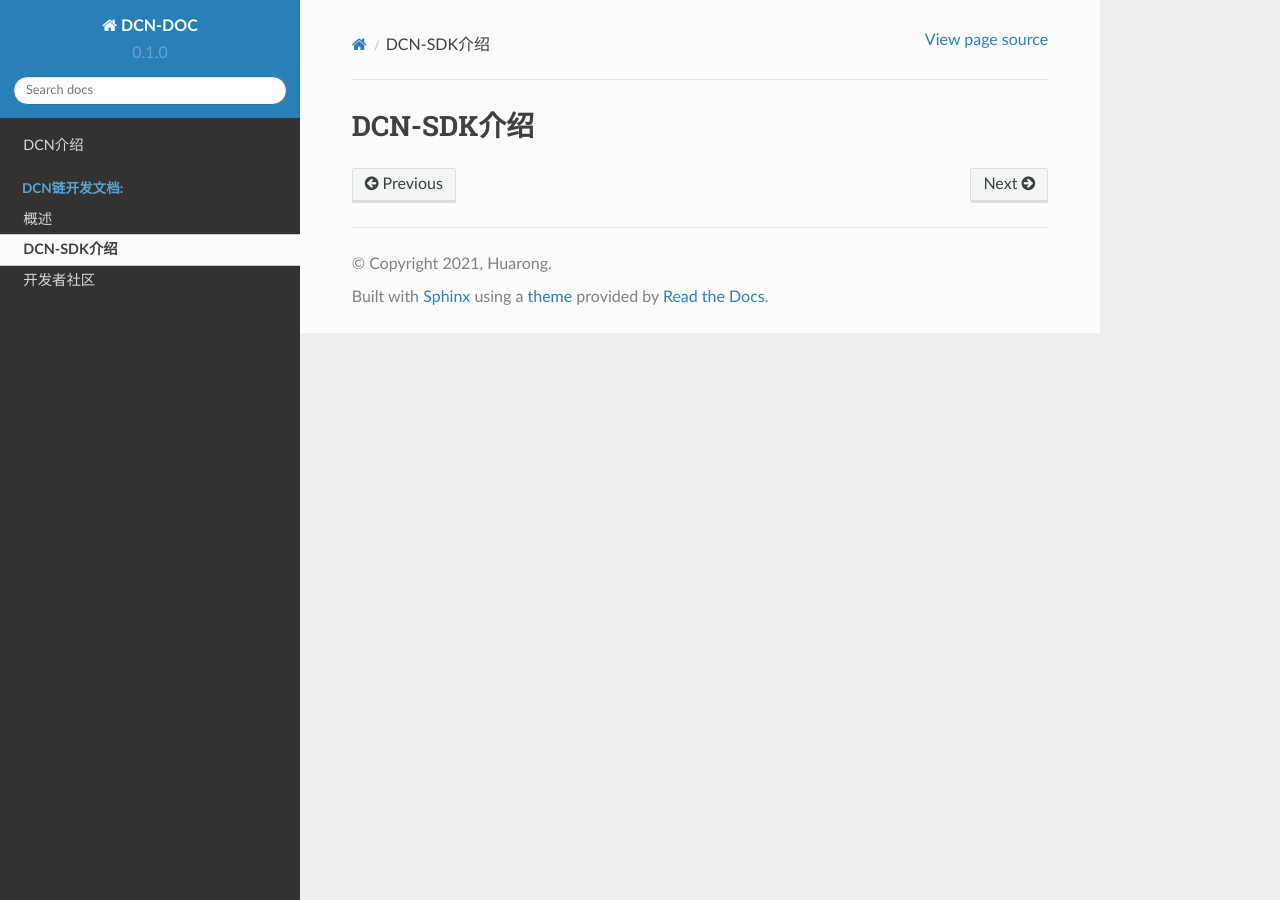
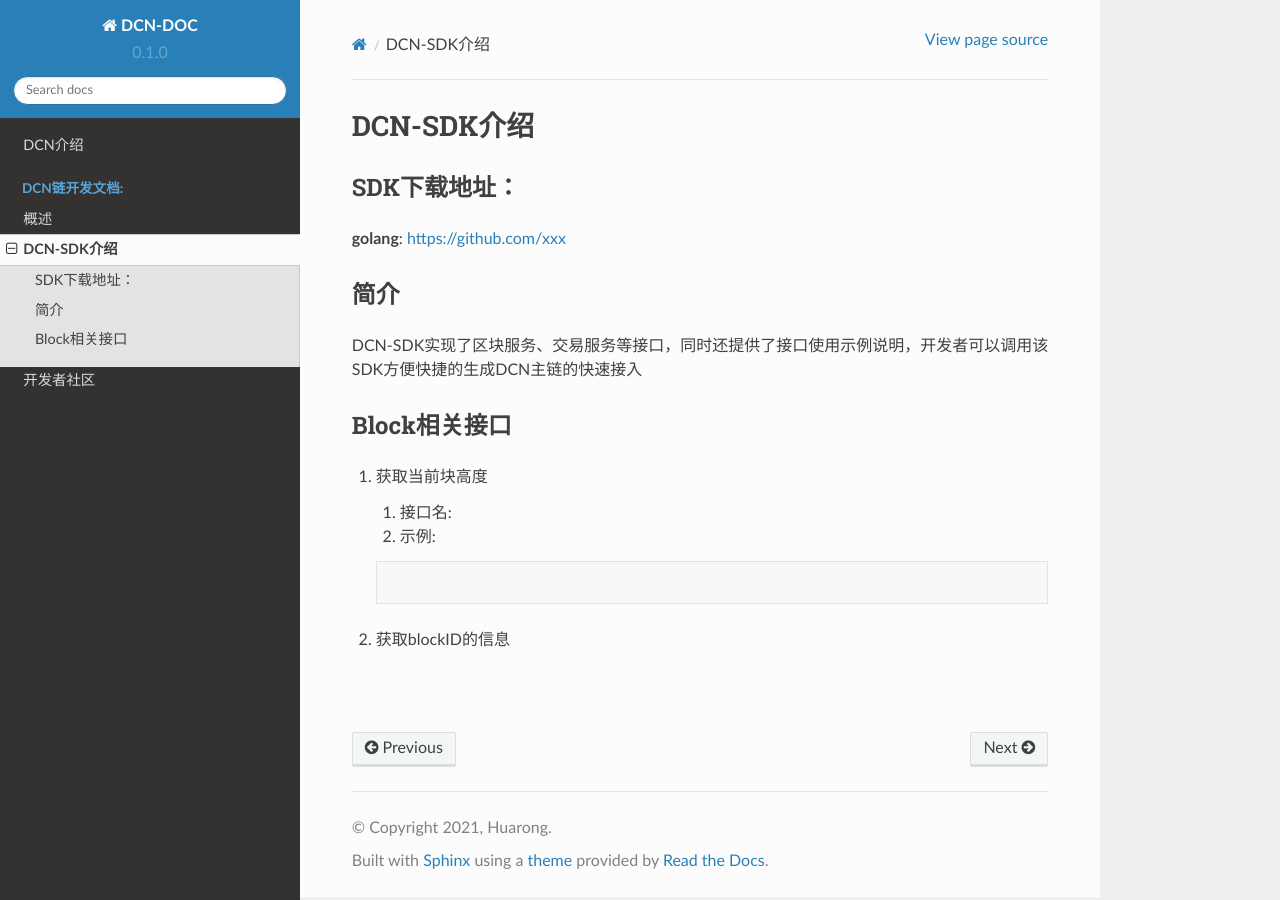
Before and after one commit to huarong8/dcn_doc, a Sphinx documentation site: the page built from docs/source/app/dcn_sdk.md, in a window 1280 px wide. Built offline with Sphinx 7.4.7 and the Read the Docs theme 2.0.0, drawn with Linux system fonts in a browser that asks for light colours.

Commit message:
update doc

````diff
--- a/docs/source/app/dcn_sdk.md
+++ b/docs/source/app/dcn_sdk.md
@@ -1 +1,21 @@
 # DCN-SDK介绍
+
+## SDK下载地址：
+**golang**: <https://github.com/xxx>
+
+## 简介
+DCN-SDK实现了区块服务、交易服务等接口，同时还提供了接口使用示例说明，开发者可以调用该SDK方便快捷的生成DCN主链的快速接入
+
+## Block相关接口
+
+1. 获取当前块高度
+    1. 接口名:
+    2. 示例:
+    ```golang
+
+    ```
+
+1. 获取blockID的信息
+
+
+##
````
Also changed, not shown: docs/source/app/dcn_intro.md (+2 -2 lines), docs/source/dcn_intro.md (+1 -1 lines), lumache.py (deleted, +0 -23 lines).
